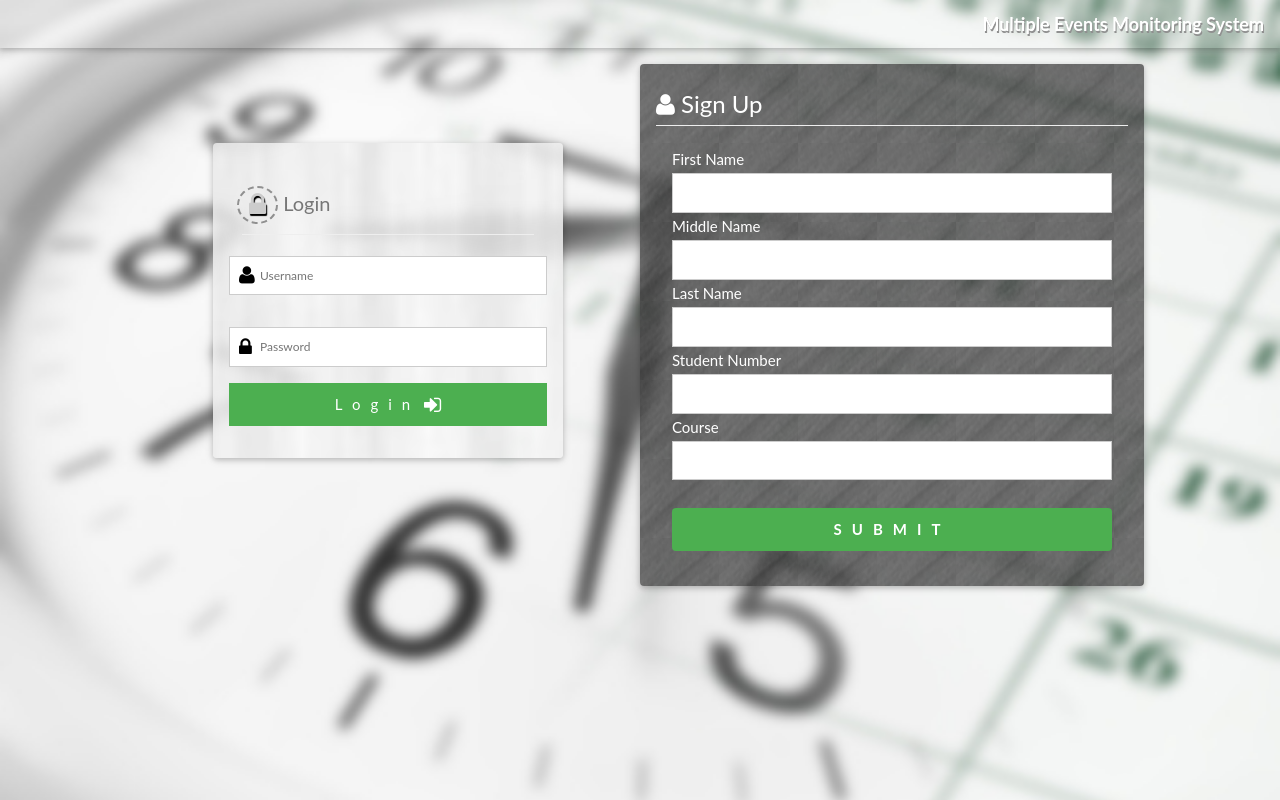
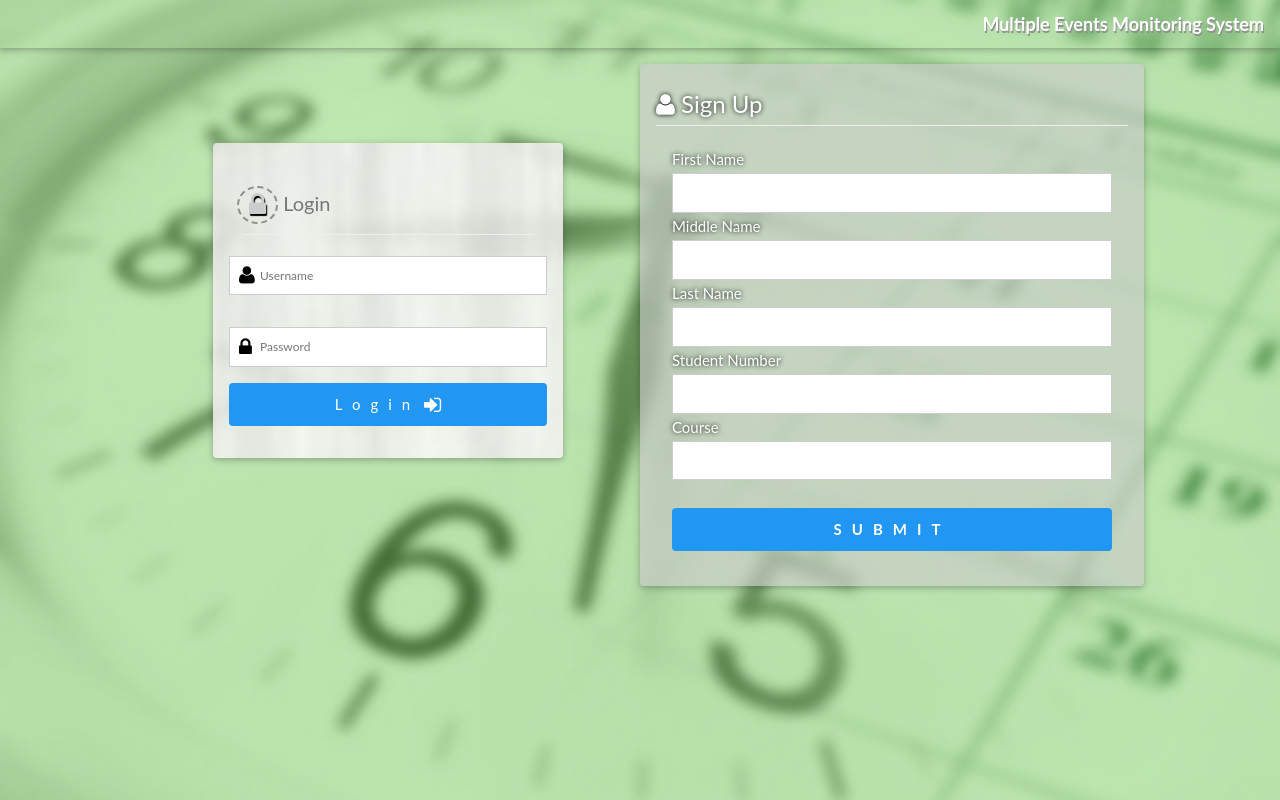
Before and after one commit to markgenisis/multiple-events, a PHP site: page / in a window 1280 px wide. Run offline with PHP 8.4, Linux system fonts and the light colour scheme; some web fonts are replaced.

Commit message:
color changes made

```diff
--- a/index.php
+++ b/index.php
@@ -72,7 +72,7 @@ body, html {
 									<hr style="margin:5px"/>
 								</div>
 							</div>
-						<form class="w3-form w3-center" id="login_form" method="" action="javascript:void(0);">
+						<form class="w3-form w3-center w3-text-black" id="login_form" method="post" action="javascript:void(0);">
 							<div class="w3-padding-16" style="position:relative;">
 								<span class="fa fa-user fa-lg w3-text-black "style="position:absolute;left:10px;top:40%;z-index:99999;"></span>
 								<input class="w3-input w3-small w3-border" style="padding-left: 30px;" type="text" id="usName" name="usName" placeholder="Username" required>
@@ -81,11 +81,11 @@ body, html {
 								<span class="fa fa-lock fa-lg w3-text-black "style="position:absolute;left:10px;top:40%;z-index:99999;"></span>
 								<input class="w3-input w3-small w3-border" style="padding-left: 30px;" type="password" id="pword" name="pword" placeholder="Password" required>
 							</div>
-							<button class="w3-btn w3-block w3-btn-small w3-green" type="button"> <span class="w3-wide" onClick="logmein()"> Login</span> <i class="fa fa-sign-in fa-lg"></i></button>
+								<button class="w3-block w3-button w3-btn-small w3-blue w3-round w3-text-bold"> <span class="w3-wide" onClick="logmein()"> Login</span> <i class="fa fa-sign-in fa-lg"></i></button>
 						</form>
 					</div>
 				</div>
-				<div class="w3-half w3-text-white w3-round w3-padding w3-card-2" style="background-image:url('img/reg.png');">
+				<div class="w3-half w3-text-white w3-round w3-padding w3-card-2" style="background-image:url('img/reg.png');text-shadow:0px 0px 5px #000;">
 					<div class="w3-row">
 						<h3 style="margin-bottom:0px;"><i class="fa fa-user fa-fx"></i> Sign Up</h3><hr style="margin-top:0px;"/>
 						<form action="javascript:void(0)" method="post">
@@ -110,7 +110,7 @@ body, html {
 								<input type="text" name="lastName" id="lastName" class="w3-input w3-small w3-border" required />
 							</div><br/>
 							<div class="w3-container">
-								<button class="w3-button  w3-round w3-green w3-block"><strong class="w3-wide">SUBMIT</strong></button>
+								<button class="w3-button w3-blue w3-round w3-hover-blue w3-block"><strong class="w3-wide">SUBMIT</strong></button>
 							</div>
 							<br/>
 						</form>
```
Also changed, not shown: img/bg.jpg, img/reg.png.
